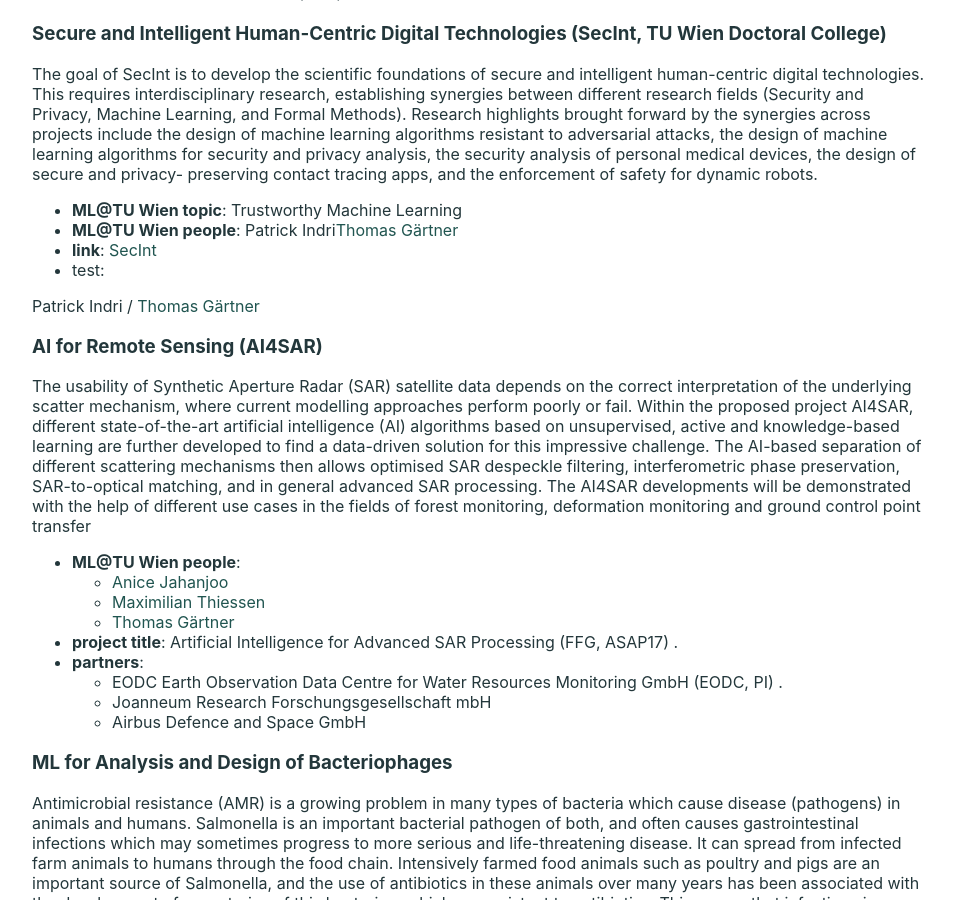
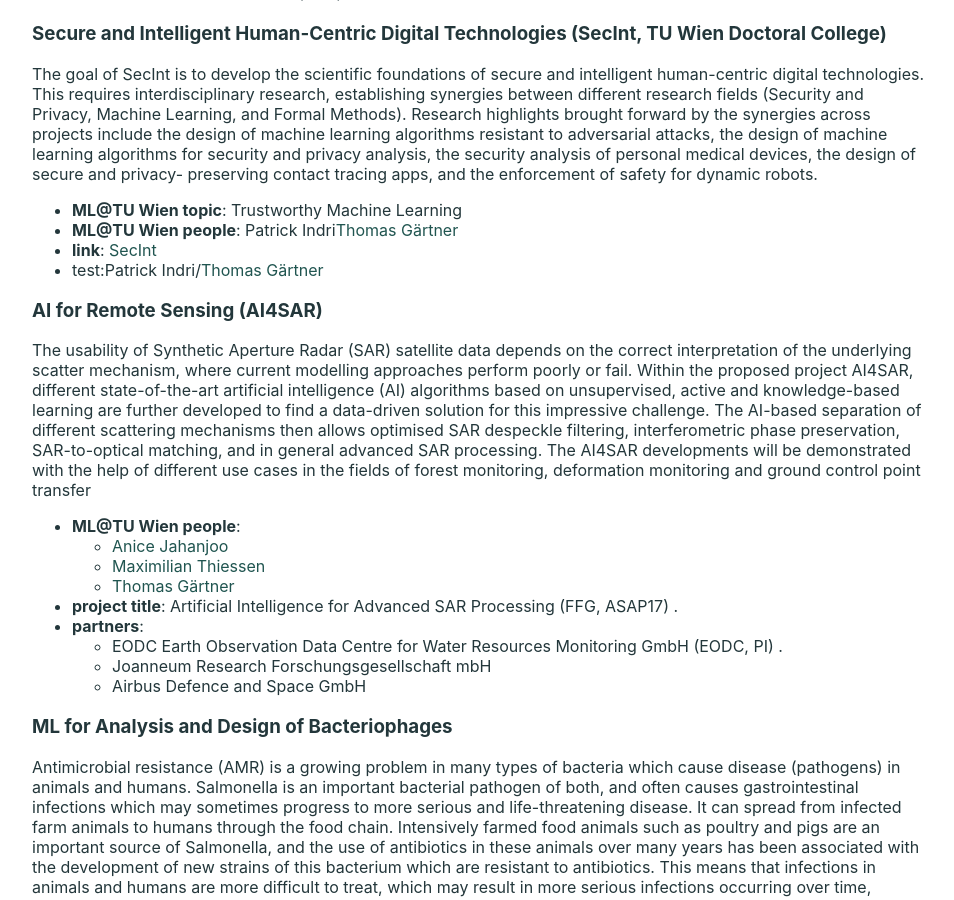
Before and after one commit to ml-tuw/ml-tuw.github.io, a Jekyll site: the page built from projects/md/index.md, in a window 1280 px wide and 900 px high, scrolled down 1494 px. Shown: the whole window, without its empty margins (160-1114 px from the left). Built offline with Jekyll 4.4.1, drawn with Linux system fonts in a browser that asks for light colours.

Commit message:
~~test~~

```diff
--- a/_includes/listppl.md
+++ b/_includes/listppl.md
@@ -1,8 +1,8 @@
-{% assign ppls = include.ppls | split:" " %}
-{% capture pn %}
-{% for ppl in ppls %}
+{%- assign ppls = include.ppls | split:" " -%}
+{%- capture pn -%}
+{%- for ppl in ppls -%}
 {%- include linked_name.md id=ppl -%}
-{% if forloop.index < forloop.length %} / {% endif %}
-{% endfor %}
-{% endcapture %}
+{%- if forloop.index < forloop.length -%} / {%- endif -%}
+{%- endfor -%}
+{%- endcapture -%}
 {{ pn | strip_newlines }}
```
